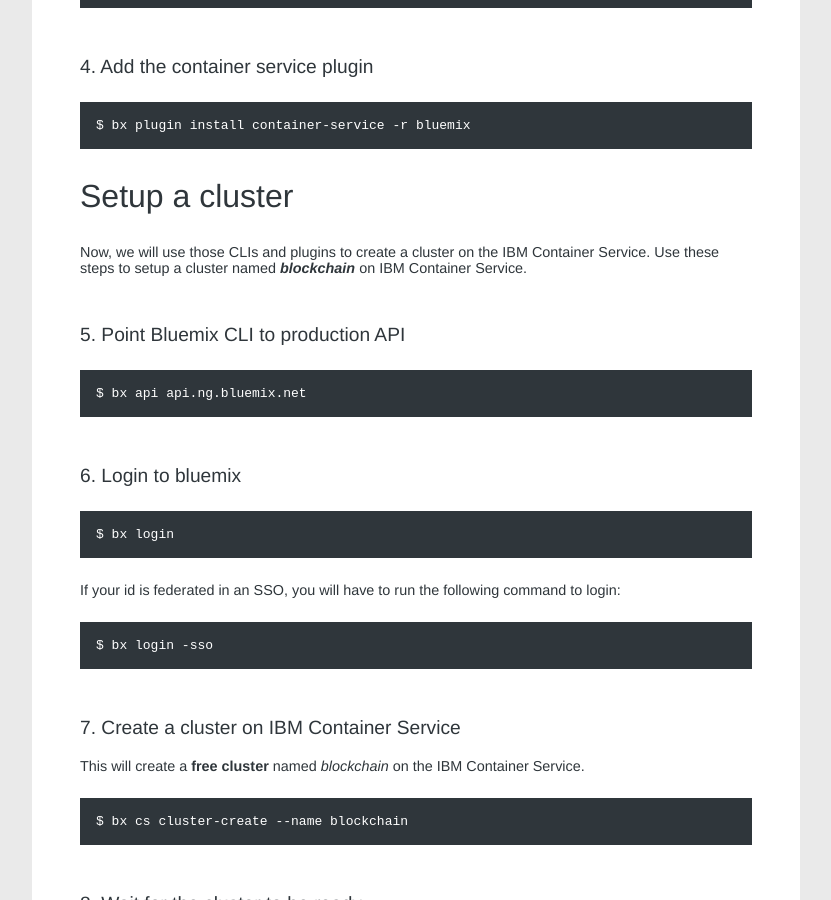
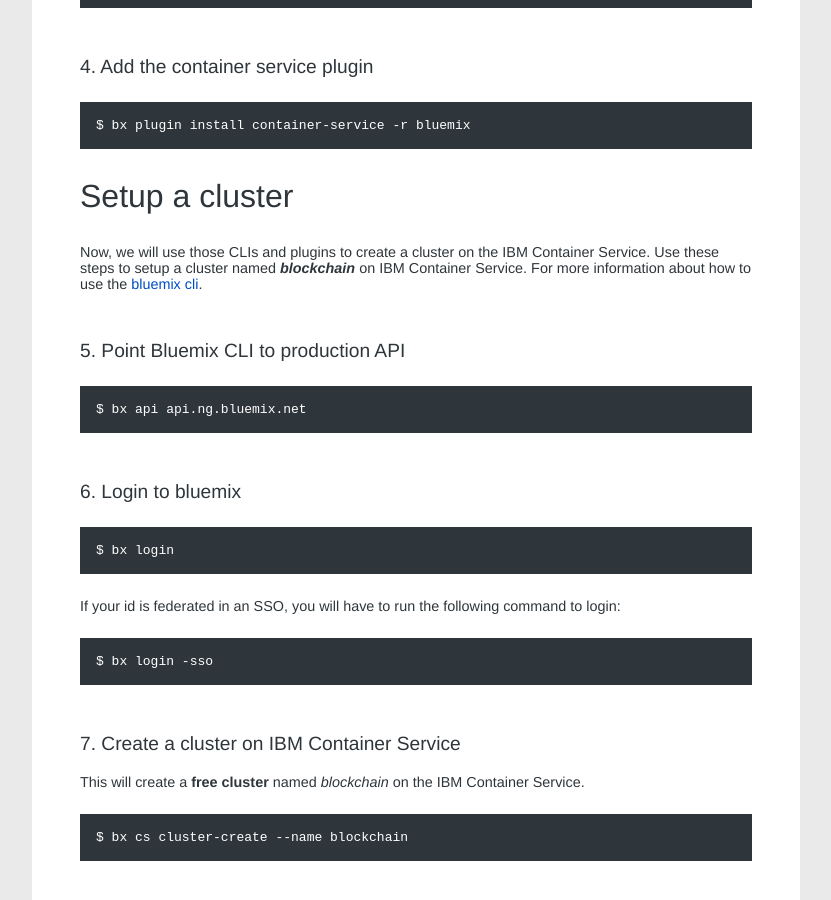
Before and after one commit to IBM-Blockchain-Archive/ibm-blockchain.github.io, a Jekyll site: the page built from _pages/01_Prepare & Setup.md, in a window 1280 px wide and 900 px high, scrolled down 960 px. Shown: the whole window, without its empty margins (258-1089 px from the left). Built offline with Jekyll 4.4.1, drawn with Linux system fonts in a browser that asks for light colours; some web fonts are replaced.

Commit message:
adding link to bx-cli docs

```diff
--- a/_pages/01_Prepare & Setup.md
+++ b/_pages/01_Prepare & Setup.md
@@ -38,7 +38,7 @@
 
 ## Setup a cluster
 
-Now, we will use those CLIs and plugins to create a cluster on the IBM Container Service.  Use these steps to setup a cluster named ___blockchain___ on IBM Container Service.
+Now, we will use those CLIs and plugins to create a cluster on the IBM Container Service.  Use these steps to setup a cluster named ___blockchain___ on IBM Container Service. For more information about how to use the [bluemix cli](https://console.bluemix.net/docs/cli/reference/bluemix_cli/bx_cli.html#bluemix_cli).
 
 ### 5. Point Bluemix CLI to production API
 
```
